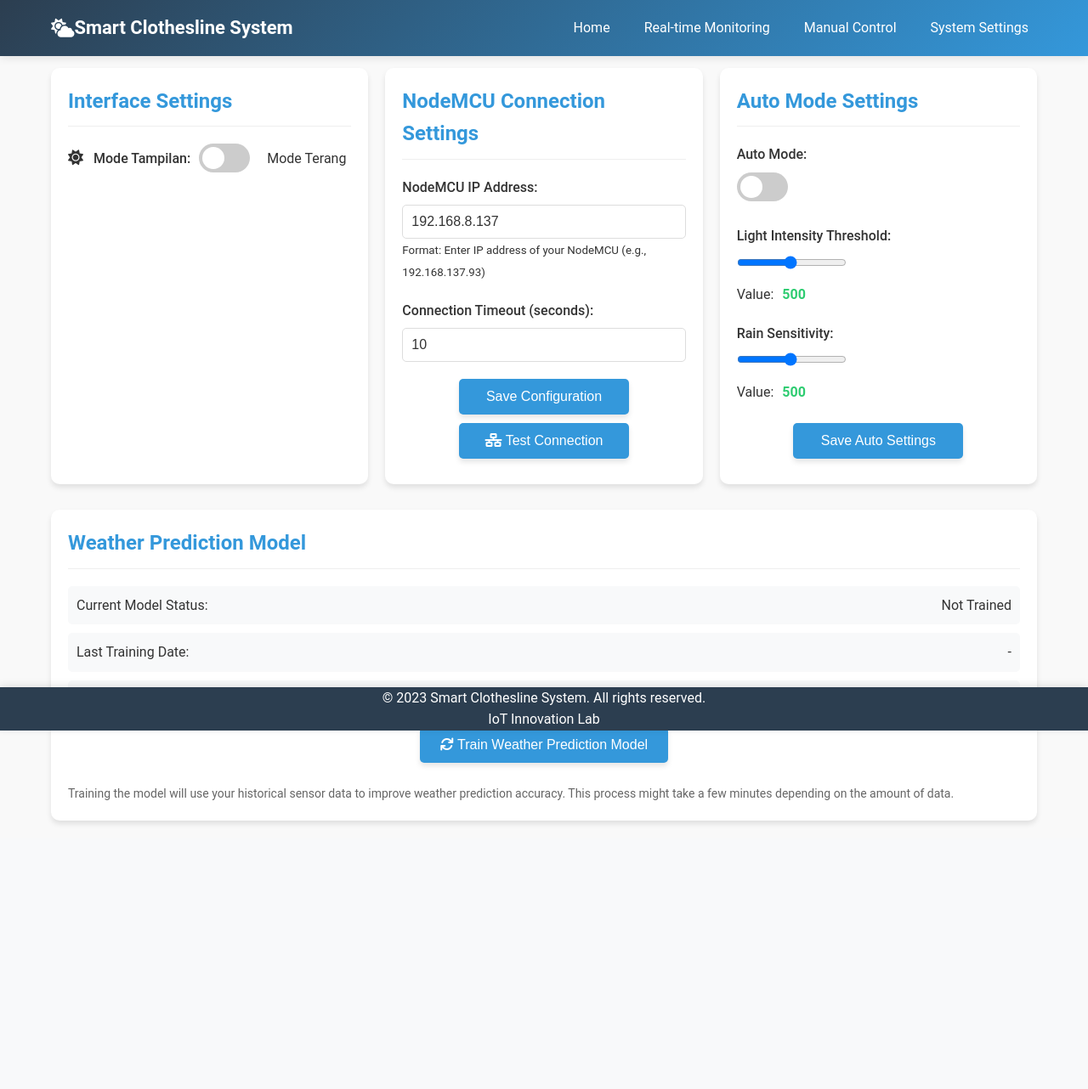
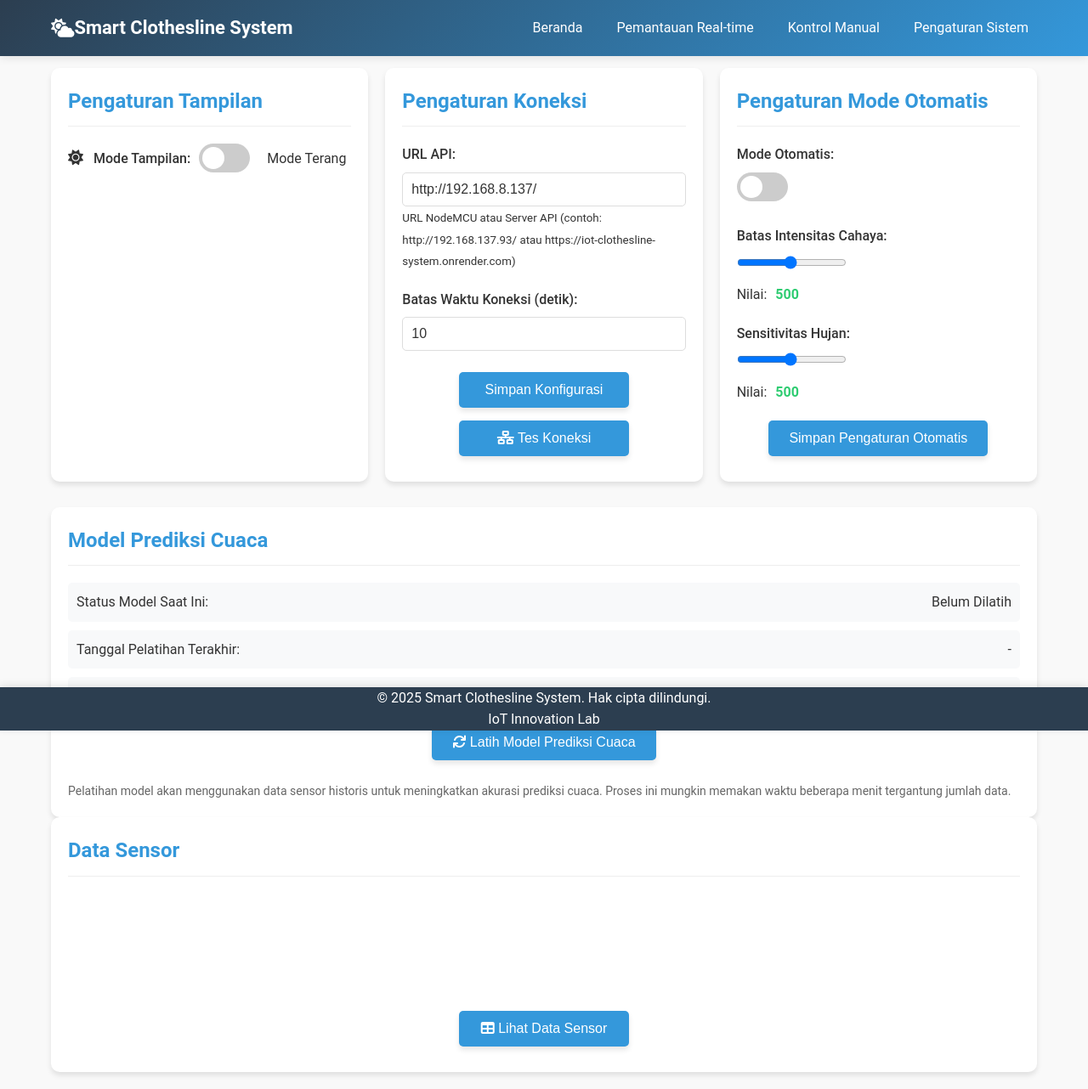
Before and after one commit to ediiloupatty/Smart-IoT-Based-Automatic-Clothesline-with-Decision-Tree-AI, a Flask app: page /settings in a window 1280 px wide. Shown: the whole page at 85% size. Before the commit the page ends 970 px from the top, so only its background shows below. Run offline with Flask 2, Linux system fonts and the light colour scheme.

Commit message:
modifikasi settings.html

```diff
--- a/templates/settings.html
+++ b/templates/settings.html
@@ -3,7 +3,7 @@
 <head>
     <meta charset="UTF-8">
     <meta name="viewport" content="width=device-width, initial-scale=1.0">
-    <title>System Settings | Smart Clothesline System</title>
+    <title>Pengaturan Sistem | Smart Clothesline System</title>
     <link rel="stylesheet" href="https://cdnjs.cloudflare.com/ajax/libs/font-awesome/6.0.0/css/all.min.css">
     <script src="https://cdnjs.cloudflare.com/ajax/libs/Chart.js/3.9.1/chart.min.js"></script>
     <link rel="stylesheet" href="{{ url_for('static', filename='style.css') }}">
@@ -19,25 +19,25 @@
                 <span>Smart Clothesline System</span>
             </div>
             <div class="nav-links">
-                <a href="/" class="active">Home</a>
-                <a href="/realtime-monitoring">Real-time Monitoring</a>
-                <a href="/control">Manual Control</a>
-                <a href="/settings">System Settings</a>
+                <a href="/">Beranda</a>
+                <a href="/realtime-monitoring">Pemantauan Real-time</a>
+                <a href="/control">Kontrol Manual</a>
+                <a href="/settings" class="active">Pengaturan Sistem</a>
             </div>
         </div>
     </header>
 
     <div class="container main-content">
         <div id="alert-success" class="alert alert-success">
-            <i class="fas fa-check-circle"></i> Settings saved successfully!
+            <i class="fas fa-check-circle"></i> Pengaturan berhasil disimpan!
         </div>
         <div id="alert-danger" class="alert alert-danger">
-            <i class="fas fa-exclamation-circle"></i> Error saving settings. Please try again.
+            <i class="fas fa-exclamation-circle"></i> Gagal menyimpan pengaturan. Silakan coba lagi.
         </div>
 
         <div class="dashboard">
             <div class="card">
-                <h2>Interface Settings</h2>
+                <h2>Pengaturan Tampilan</h2>
                 <div class="form-group theme-switch-wrapper">
                     <label for="dark-mode">
                         <span class="theme-switch-icon" id="theme-icon"><i class="fas fa-sun"></i></span>
@@ -52,32 +52,32 @@
             </div>
 
             <div class="card">
-                <h2>NodeMCU Connection Settings</h2>
+                <h2>Pengaturan Koneksi</h2>
                 <form id="settings-form">
                     <div class="form-group">
-                        <label for="ip-address">NodeMCU IP Address:</label>
-                        <input type="text" id="ip-address" name="ip-address" placeholder="192.168.137.93">
-                        <small>Format: Enter IP address of your NodeMCU (e.g., 192.168.137.93)</small>
+                        <label for="base-url">URL API:</label>
+                        <input type="text" id="base-url" name="base-url" placeholder="http://192.168.137.93/">
+                        <small>URL NodeMCU atau Server API (contoh: http://192.168.137.93/ atau https://iot-clothesline-system.onrender.com)</small>
                     </div>
 
                     <div class="form-group">
-                        <label for="connection-timeout">Connection Timeout (seconds):</label>
+                        <label for="connection-timeout">Batas Waktu Koneksi (detik):</label>
                         <input type="number" id="connection-timeout" name="connection-timeout" min="1" max="30" step="1" value="5">
                     </div>
 
-                    <button type="submit" id="save-config">Save Configuration</button>
+                    <button type="submit" id="save-config">Simpan Konfigurasi</button>
                     <button type="button" id="test-connection" class="secondary-button">
-                        <i class="fas fa-network-wired"></i> Test Connection
+                        <i class="fas fa-network-wired"></i> Tes Koneksi
                     </button>
                     <span id="connection-status"></span>
                 </form>
             </div>
 
             <div class="card">
-                <h2>Auto Mode Settings</h2>
+                <h2>Pengaturan Mode Otomatis</h2>
                 <div class="auto-settings-container">
                     <div class="form-group">
-                        <label>Auto Mode:</label>
+                        <label>Mode Otomatis:</label>
                         <label class="toggle-switch">
                             <input type="checkbox" id="auto-mode">
                             <span class="slider"></span>
@@ -85,50 +85,74 @@
                     </div>
 
                     <div class="form-group">
-                        <label for="light-threshold">Light Intensity Threshold:</label>
+                        <label for="light-threshold">Batas Intensitas Cahaya:</label>
                         <input type="range" id="light-threshold" name="light-threshold" min="0" max="1023" value="500">
                         <div class="threshold-display">
-                            Value: <span id="light-threshold-value" class="threshold-value">500</span>
+                            Nilai: <span id="light-threshold-value" class="threshold-value">500</span>
                         </div>
                     </div>
 
                     <div class="form-group">
-                        <label for="rain-threshold">Rain Sensitivity:</label>
+                        <label for="rain-threshold">Sensitivitas Hujan:</label>
                         <input type="range" id="rain-threshold" name="rain-threshold" min="0" max="1023" value="500">
                         <div class="threshold-display">
-                            Value: <span id="rain-threshold-value" class="threshold-value">500</span>
+                            Nilai: <span id="rain-threshold-value" class="threshold-value">500</span>
                         </div>
                     </div>
 
-                    <button id="save-auto-settings">Save Auto Settings</button>
+                    <button id="save-auto-settings">Simpan Pengaturan Otomatis</button>
                 </div>
             </div>
         </div>
 
         <div class="card">
-            <h2>Weather Prediction Model</h2>
+            <h2>Model Prediksi Cuaca</h2>
             <div class="data-item">
-                <span>Current Model Status:</span>
-                <span id="model-status">Not Trained</span>
+                <span>Status Model Saat Ini:</span>
+                <span id="model-status">Belum Dilatih</span>
             </div>
             <div class="data-item">
-                <span>Last Training Date:</span>
+                <span>Tanggal Pelatihan Terakhir:</span>
                 <span id="last-training">-</span>
             </div>
             <div class="data-item">
-                <span>Model Accuracy:</span>
+                <span>Akurasi Model:</span>
                 <span id="model-accuracy">-</span>
             </div>
-            <button id="train-model"><i class="fas fa-sync"></i> Train Weather Prediction Model</button>
+            <button id="train-model"><i class="fas fa-sync"></i> Latih Model Prediksi Cuaca</button>
             <p style="margin-top: 15px; font-size: 14px; color: #666;">
-                Training the model will use your historical sensor data to improve weather prediction accuracy.
-                This process might take a few minutes depending on the amount of data.
+                Pelatihan model akan menggunakan data sensor historis untuk meningkatkan akurasi prediksi cuaca.
+                Proses ini mungkin memakan waktu beberapa menit tergantung jumlah data.
             </p>
+        </div>
+
+        <div class="card">
+            <h2>Data Sensor</h2>
+            <button id="view-data-button" class="secondary-button">
+                <i class="fas fa-table"></i> Lihat Data Sensor
+            </button>
+            <div id="data-container" style="display: none; margin-top: 15px;">
+                <div class="table-container">
+                    <table id="data-table" class="data-table">
+                        <thead>
+                            <tr>
+                                <th>ID</th>
+                                <th>Waktu</th>
+                                <th>Cahaya</th>
+                                <th>Hujan</th>
+                                <th>Status</th>
+                                <th>Rotasi</th>
+                            </tr>
+                        </thead>
+                        <tbody id="data-tbody"></tbody>
+                    </table>
+                </div>
+            </div>
         </div>
     </div>
 
     <footer>
-        <p>© 2023 Smart Clothesline System. All rights reserved.</p>
+        <p>© 2025 Smart Clothesline System. Hak cipta dilindungi.</p>
         <p>IoT Innovation Lab</p>
     </footer>
 
@@ -219,19 +243,19 @@
             }
         });
 
-        // Form submission handler
+        // Form submission handler - updated to match app.py route
         document.getElementById('settings-form').addEventListener('submit', function(e) {
             e.preventDefault();
 
             const config = {
-                base_url: `http://${document.getElementById('ip-address').value}/`,
+                base_url: document.getElementById('base-url').value,
                 timeout: parseFloat(document.getElementById('connection-timeout').value)
             };
 
             saveSystemConfig(config);
         });
 
-        // Enhanced Auto Settings handler with confirmation
+        // Enhanced Auto Settings handler with confirmation - matches app.py route
         document.getElementById('save-auto-settings').addEventListener('click', function() {
             // Get current values
             const autoEnabled = document.getElementById('auto-mode').checked;
@@ -241,11 +265,11 @@
             // Show a confirmation dialog when enabling auto mode
             if (autoEnabled) {
                 const confirmEnable = confirm(
-                    "Enabling Auto Mode will allow the system to automatically control your clothesline " +
-                    "based on weather conditions.\n\n" +
-                    "Light Threshold: " + lightThreshold + "\n" +
-                    "Rain Threshold: " + rainThreshold + "\n\n" +
-                    "Are you sure you want to enable Auto Mode?"
+                    "Mengaktifkan Mode Otomatis akan mengizinkan sistem untuk mengendalikan jemuran Anda " +
+                    "secara otomatis berdasarkan kondisi cuaca.\n\n" +
+                    "Batas Cahaya: " + lightThreshold + "\n" +
+                    "Batas Hujan: " + rainThreshold + "\n\n" +
+                    "Apakah Anda yakin ingin mengaktifkan Mode Otomatis?"
                 );
 
                 if (!confirmEnable) {
@@ -263,39 +287,22 @@
             saveAutoSettings(autoSettings);
         });
 
-        // Test connection button handler
+        // Test connection button handler - updated to match app.py route
         document.getElementById('test-connection').addEventListener('click', function() {
-            const ipAddress = document.getElementById('ip-address').value;
-            const timeout = document.getElementById('connection-timeout').value;
-
-            if (!ipAddress) {
-                showAlert('danger', 'Please enter a valid IP address');
-                return;
-            }
-
             this.disabled = true;
-            this.innerHTML = '<i class="fas fa-spinner fa-spin"></i> Testing...';
+            this.innerHTML = '<i class="fas fa-spinner fa-spin"></i> Menguji...';
             const connectionStatus = document.getElementById('connection-status');
-            connectionStatus.textContent = 'Checking connection...';
+            connectionStatus.textContent = 'Memeriksa koneksi...';
             connectionStatus.className = '';
 
-            fetch('/check-nodemcu', {
-                method: 'POST',
-                headers: {
-                    'Content-Type': 'application/json',
-                },
-                body: JSON.stringify({
-                    ip_address: ipAddress,
-                    timeout: timeout
-                })
-            })
+            fetch('/check-nodemcu')
                 .then(response => response.json())
                 .then(data => {
-                if (data.status === 'connected') {
-                    connectionStatus.textContent = 'Connected successfully!';
+                    if (data.status === 'success') {
+                        connectionStatus.textContent = 'Terhubung dengan sukses!';
                         connectionStatus.className = 'text-success';
                     } else {
-                    connectionStatus.textContent = `Failed: ${data.message}`;
+                        connectionStatus.textContent = `Gagal: ${data.message}`;
                         connectionStatus.className = 'text-danger';
                     }
                 })
@@ -305,14 +312,14 @@
                 })
                 .finally(() => {
                     this.disabled = false;
-                this.innerHTML = '<i class="fas fa-network-wired"></i> Test Connection';
+                    this.innerHTML = '<i class="fas fa-network-wired"></i> Tes Koneksi';
                 });
         });
 
-        // Train model handler
+        // Train model handler - matches app.py route
         document.getElementById('train-model').addEventListener('click', function() {
             this.disabled = true;
-            this.innerHTML = '<i class="fas fa-spinner fa-spin"></i> Training...';
+            this.innerHTML = '<i class="fas fa-spinner fa-spin"></i> Melatih model...';
 
             fetch('/train-model', {
                 method: 'POST'
@@ -320,33 +327,82 @@
                 .then(response => {
                     if (!response.ok) {
                         return response.json().then(data => {
-                            throw new Error(data.error || 'Unknown error occurred');
+                            throw new Error(data.error || 'Terjadi kesalahan yang tidak diketahui');
                         });
                     }
                     return response.json();
                 })
                 .then(data => {
                     if (data.accuracy) {
-                        document.getElementById('model-status').textContent = 'Trained';
+                        document.getElementById('model-status').textContent = 'Sudah Dilatih';
                         document.getElementById('last-training').textContent = new Date().toLocaleString();
                         document.getElementById('model-accuracy').textContent = (data.accuracy * 100).toFixed(2) + '%';
 
-                        showAlert('success', 'Model trained successfully!');
+                        showAlert('success', 'Model berhasil dilatih!');
                     } else {
-                        showAlert('danger', 'Error training model: ' + (data.error || 'Unknown error'));
+                        showAlert('danger', 'Gagal melatih model: ' + (data.error || 'Kesalahan tidak diketahui'));
                     }
                 })
                 .catch(error => {
                     console.error('Error details:', error);
-                    showAlert('danger', 'Error training model: ' + error.message);
+                    showAlert('danger', 'Gagal melatih model: ' + error.message);
                 })
                 .finally(() => {
                     this.disabled = false;
-                    this.innerHTML = '<i class="fas fa-sync"></i> Train Weather Prediction Model';
+                    this.innerHTML = '<i class="fas fa-sync"></i> Latih Model Prediksi Cuaca';
                 });
         });
 
-        // Save system configuration
+        // Data viewer button handler - matches app.py route
+        document.getElementById('view-data-button').addEventListener('click', function() {
+            const dataContainer = document.getElementById('data-container');
+
+            if (dataContainer.style.display === 'none') {
+                this.innerHTML = '<i class="fas fa-spinner fa-spin"></i> Memuat data...';
+                this.disabled = true;
+
+                fetch('/view-data')
+                    .then(response => response.json())
+                    .then(data => {
+                        const tbody = document.getElementById('data-tbody');
+                        tbody.innerHTML = '';
+
+                        if (data.length === 0) {
+                            const row = document.createElement('tr');
+                            row.innerHTML = '<td colspan="6" class="text-center">Tidak ada data sensor tersedia</td>';
+                            tbody.appendChild(row);
+                        } else {
+                            data.forEach(record => {
+                                const row = document.createElement('tr');
+                                row.innerHTML = `
+                                    <td>${record.id}</td>
+                                    <td>${record.timestamp}</td>
+                                    <td>${record.ldr}</td>
+                                    <td>${record.rain}</td>
+                                    <td>${record.status}</td>
+                                    <td>${record.rotation}</td>
+                                `;
+                                tbody.appendChild(row);
+                            });
+                        }
+
+                        dataContainer.style.display = 'block';
+                        this.innerHTML = '<i class="fas fa-eye-slash"></i> Sembunyikan Data Sensor';
+                    })
+                    .catch(error => {
+                        console.error('Error loading data:', error);
+                        showAlert('danger', 'Gagal memuat data sensor');
+                    })
+                    .finally(() => {
+                        this.disabled = false;
+                    });
+            } else {
+                dataContainer.style.display = 'none';
+                this.innerHTML = '<i class="fas fa-table"></i> Lihat Data Sensor';
+            }
+        });
+
+        // Save system configuration - matches app.py route
         function saveSystemConfig(config) {
             fetch('/save-config', {
                 method: 'POST',
@@ -356,19 +412,19 @@
                 body: JSON.stringify(config)
             })
             .then(response => {
-                if (!response.ok) throw new Error('Failed to save');
+                if (!response.ok) throw new Error('Gagal menyimpan');
                 return response.json();
             })
             .then(data => {
-                showAlert('success', 'NodeMCU connection settings saved!');
+                showAlert('success', 'Pengaturan koneksi berhasil disimpan!');
             })
             .catch(error => {
                 console.error('Error:', error);
-                showAlert('danger', 'Error saving configuration');
+                showAlert('danger', 'Gagal menyimpan konfigurasi');
             });
         }
 
-        // Save auto mode settings
+        // Save auto mode settings - matches app.py route
         function saveAutoSettings(settings) {
             fetch('/save-auto-settings', {
                 method: 'POST',
@@ -378,21 +434,22 @@
                 body: JSON.stringify(settings)
             })
             .then(response => {
-                if (!response.ok) throw new Error('Failed to save');
+                if (!response.ok) throw new Error('Gagal menyimpan');
                 return response.json();
             })
             .then(data => {
-                showAlert('success', 'Auto mode settings saved!');
+                showAlert('success', 'Pengaturan mode otomatis berhasil disimpan!');
             })
             .catch(error => {
                 console.error('Error:', error);
-                showAlert('danger', 'Error saving auto mode settings');
+                showAlert('danger', 'Gagal menyimpan pengaturan mode otomatis');
             });
         }
 
         // Show alert messages
         function showAlert(type, message) {
             const alert = document.getElementById(`alert-${type}`);
+            alert.textContent = message;
             alert.style.display = 'block';
 
             setTimeout(() => {
@@ -400,18 +457,9 @@
             }, 3000);
         }
 
-        // Load current settings when page loads
+        // Load current settings when page loads - matches app.py routes
         document.addEventListener('DOMContentLoaded', function() {
             loadCurrentSettings();
-
-            // Add an explanation for users about threshold values
-            const autoSettingsContainer = document.querySelector('.auto-settings-container');
-            const thresholdExplanation = document.createElement('div');
-            thresholdExplanation.className = 'threshold-explanation';
-            // Insert the explanation at the end of the auto settings container
-            if (autoSettingsContainer) {
-                document.getElementById('save-auto-settings').after(thresholdExplanation);
-            }
         });
 
         function loadCurrentSettings() {
@@ -419,11 +467,7 @@
             fetch('/get-config')
                 .then(response => response.json())
                 .then(data => {
-                    // Extract IP address from base_url
-                    const baseUrl = data.base_url || 'http://192.168.137.93/';
-                    const ipAddress = baseUrl.replace(/^http:\/\/|\/$/g, '');
-
-                    document.getElementById('ip-address').value = ipAddress;
+                    document.getElementById('base-url').value = data.base_url || '';
                     document.getElementById('connection-timeout').value = data.timeout || '5';
                 })
                 .catch(error => console.error('Error loading config:', error));
@@ -468,7 +512,7 @@
             fetch('/get-model-info')
                 .then(response => response.json())
                 .then(data => {
-                    document.getElementById('model-status').textContent = data.trained ? 'Trained' : 'Not Trained';
+                    document.getElementById('model-status').textContent = data.trained ? 'Sudah Dilatih' : 'Belum Dilatih';
                     document.getElementById('last-training').textContent = data.lastTraining || '-';
                     document.getElementById('model-accuracy').textContent = data.accuracy ? (data.accuracy * 100).toFixed(2) + '%' : '-';
                 })
```
Lines whose indentation alone changed are shown as unchanged.
